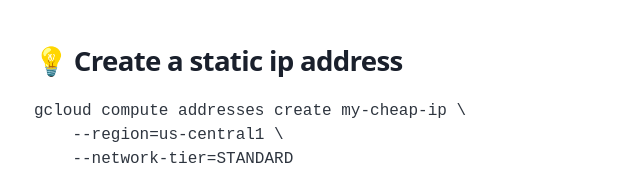
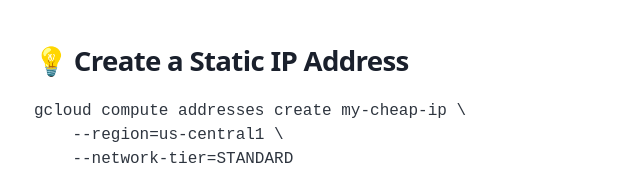
Before and after one commit to alancj731/myblog, a Gatsby site: page /usestaticip/ in a window 1280 px wide. Shown: the part 223-407 px from the top of the page, 290-930 px from the left. Built offline with nearby package versions, Linux system fonts and the light colour scheme; Gatsby itself is replaced by a stand-in of ours; some packages are replaced by stand-ins of ours; code samples lack their colours.

Commit message:
optimize

````diff
--- a/content/blog/usestaticip/index.md
+++ b/content/blog/usestaticip/index.md
@@ -4,7 +4,7 @@
 description: Is it possible to maitian a consistent ip address when using AWS Spot Instances
 ---
 
-### 💡 Create a static ip address
+### 💡 Create a Static IP Address
 ```
 gcloud compute addresses create my-cheap-ip \
     --region=us-central1 \
````
